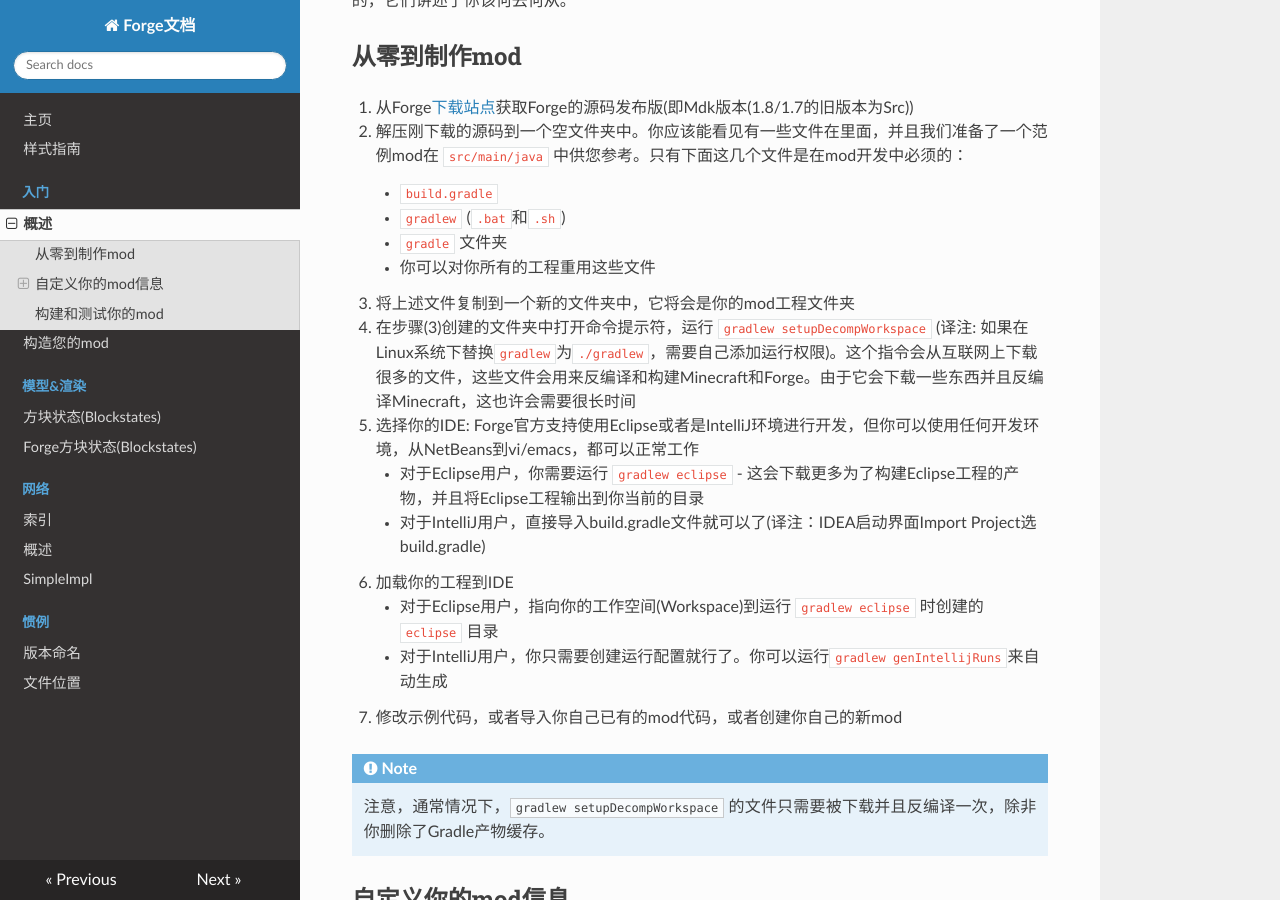
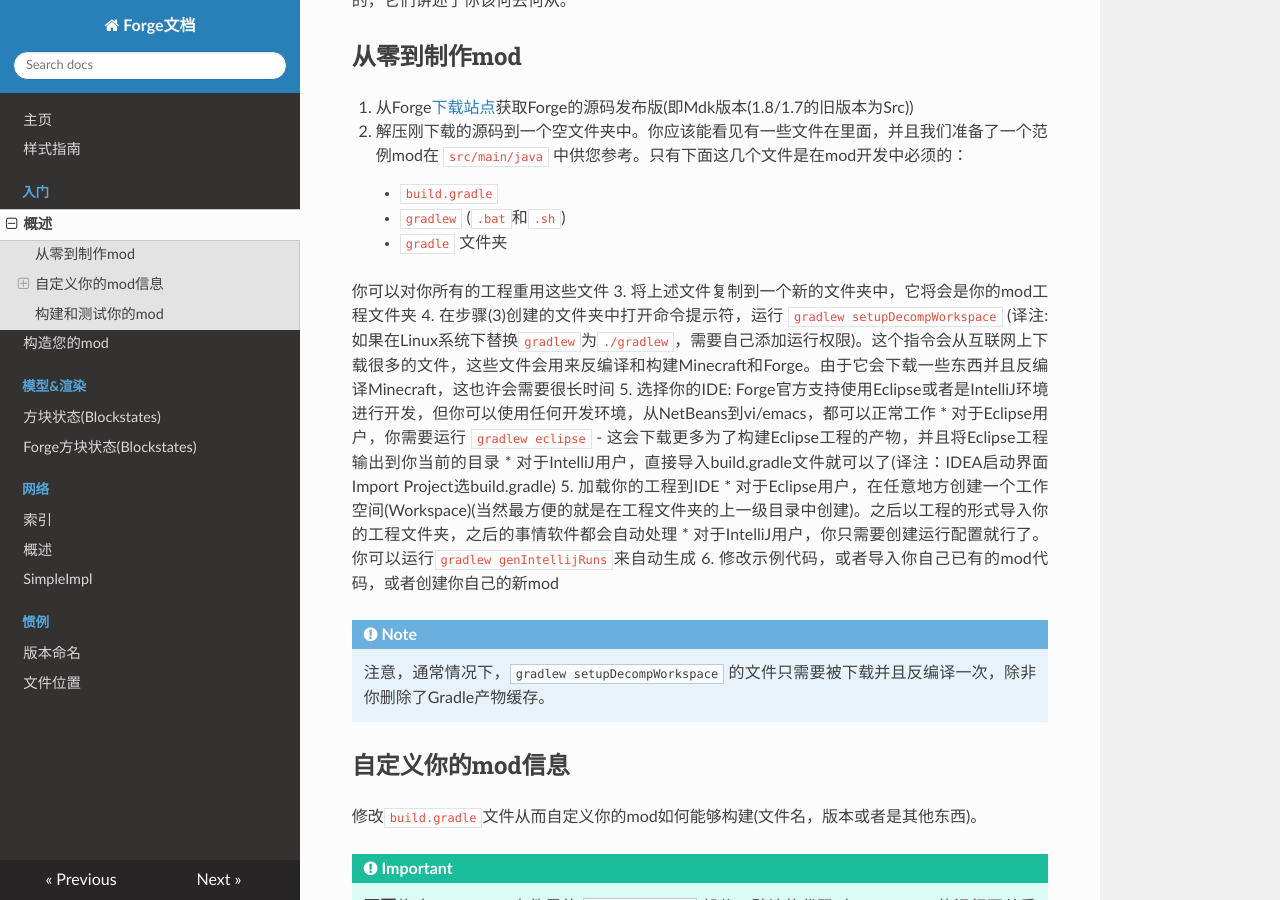
Before and after one commit to Krasjet/Forge-Documentation-CN, an MkDocs documentation site: the page built from docs/gettingstarted/index.md, in a window 1280 px wide and 900 px high, scrolled down 203 px. Built offline with MkDocs 1.6.1, drawn with Linux system fonts in a browser that asks for light colours; nearby versions of some CDN libraries; old or Windows-style settings are respelled for this version of MkDocs.

Commit message:
Fix eclipse setup step 6, fix formatting in setup step 2

```diff
--- a/docs/gettingstarted/index.md
+++ b/docs/gettingstarted/index.md
@@ -11,14 +11,15 @@ Forge入门
     * `build.gradle`
     * `gradlew` (`.bat`和`.sh`)
     * `gradle` 文件夹
-    * 你可以对你所有的工程重用这些文件
+
+  你可以对你所有的工程重用这些文件
 3. 将上述文件复制到一个新的文件夹中，它将会是你的mod工程文件夹
 4. 在步骤(3)创建的文件夹中打开命令提示符，运行 `gradlew setupDecompWorkspace` (译注: 如果在Linux系统下替换`gradlew`为`./gradlew`，需要自己添加运行权限)。这个指令会从互联网上下载很多的文件，这些文件会用来反编译和构建Minecraft和Forge。由于它会下载一些东西并且反编译Minecraft，这也许会需要很长时间
 5. 选择你的IDE: Forge官方支持使用Eclipse或者是IntelliJ环境进行开发，但你可以使用任何开发环境，从NetBeans到vi/emacs，都可以正常工作
     * 对于Eclipse用户，你需要运行 `gradlew eclipse` - 这会下载更多为了构建Eclipse工程的产物，并且将Eclipse工程输出到你当前的目录
     * 对于IntelliJ用户，直接导入build.gradle文件就可以了(译注：IDEA启动界面Import Project选build.gradle)
 5. 加载你的工程到IDE
-    * 对于Eclipse用户，指向你的工作空间(Workspace)到运行 `gradlew eclipse` 时创建的 `eclipse` 目录
+    * 对于Eclipse用户，在任意地方创建一个工作空间(Workspace)(当然最方便的就是在工程文件夹的上一级目录中创建)。之后以工程的形式导入你的工程文件夹，之后的事情软件都会自动处理
     * 对于IntelliJ用户，你只需要创建运行配置就行了。你可以运行`gradlew genIntellijRuns`来自动生成
 6. 修改示例代码，或者导入你自己已有的mod代码，或者创建你自己的新mod
 
```
Also changed, not shown: docs/index.md (+1 -1 lines).
